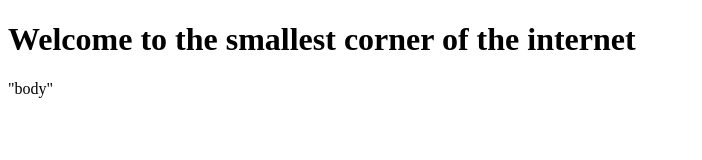
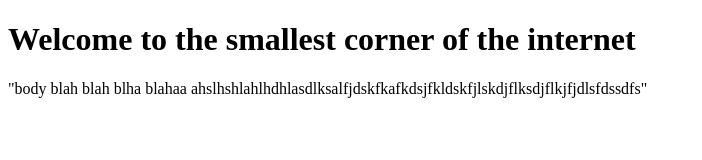
Before and after one commit to ochan11/myfirstserver, a plain HTML site: page index.html in a window 1280 px wide. Shown: the whole page, without its empty margins (0-702 px from the left). Drawn offline with Linux system fonts and the light colour scheme.

Commit message:
changed my body

```diff
--- a/index.html
+++ b/index.html
@@ -6,6 +6,6 @@
   </head>
   <h1> Welcome to the smallest corner of the internet</h1>
   <body>
-    "body"
+    "body blah blah blha blahaa ahslhshlahlhdhlasdlksalfjdskfkafkdsjfkldskfjlskdjflksdjflkjfjdlsfdssdfs"
   </body>
 </html>
```
